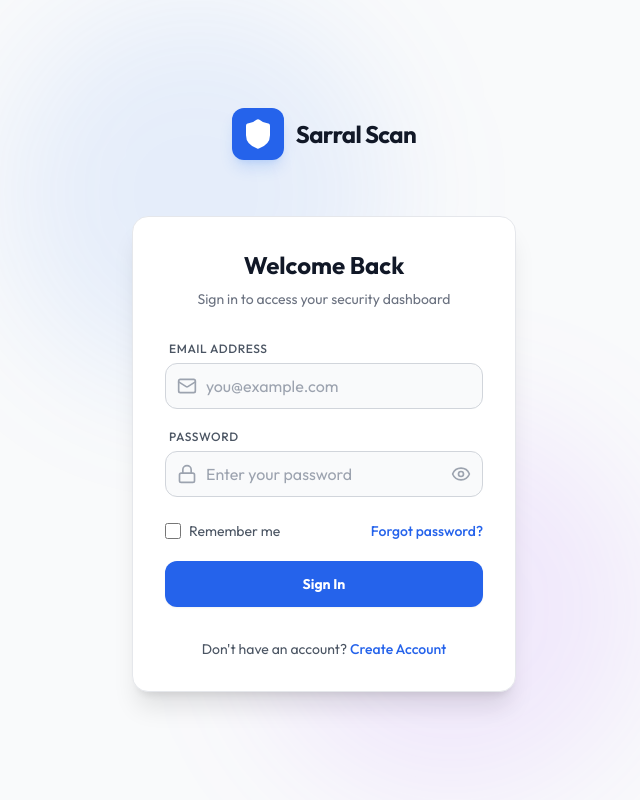
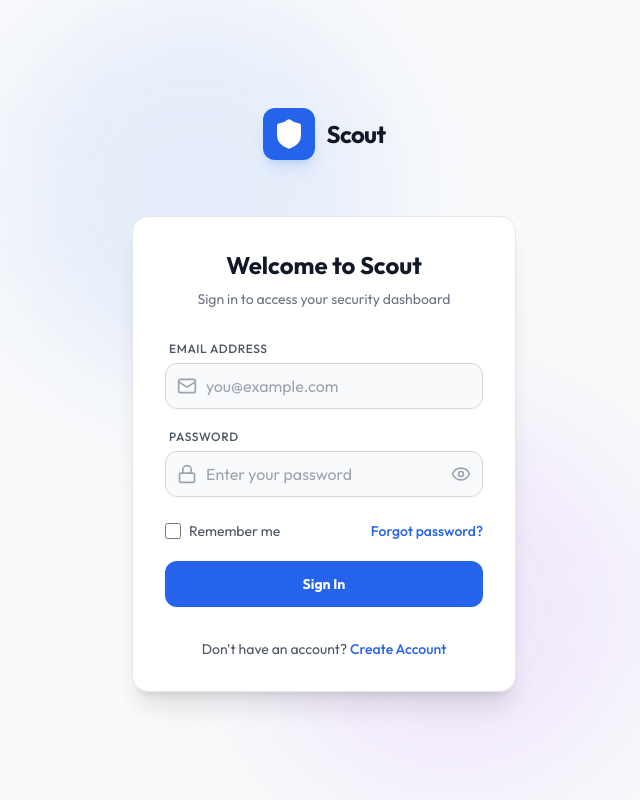
Before and after one commit to reddy-bhavesh/sarral-scan, a React (Vite) app in the folder frontend/: page /login in a window 1280 px wide. Shown: the whole page, without its empty margins (316-956 px from the left). Built offline with nearby package versions, Linux system fonts and the light colour scheme; no server answers.

Commit message:
Changed webapp name to Scout

```diff
--- a/frontend/index.html
+++ b/frontend/index.html
@@ -4,7 +4,7 @@
     <meta charset="UTF-8" />
     <link rel="icon" type="image/svg+xml" href="/vite.svg" />
     <meta name="viewport" content="width=device-width, initial-scale=1.0" />
-    <title>Sarral Scan</title>
+    <title>Scout</title>
   </head>
   <body>
     <div id="root"></div>
--- a/frontend/src/components/Sidebar.tsx
+++ b/frontend/src/components/Sidebar.tsx
@@ -20,7 +20,7 @@ const Sidebar = () => {
                 <div className="bg-blue-600 p-2 rounded-lg">
                     <Shield className="w-6 h-6 text-white" />
                 </div>
-                <span className="text-xl font-bold text-gray-900 dark:text-white">Sarral Scan</span>
+                <span className="text-xl font-bold text-gray-900 dark:text-white">Scout</span>
             </div>
 
             <nav className="flex-1 p-4 space-y-2">
--- a/frontend/src/pages/Login.tsx
+++ b/frontend/src/pages/Login.tsx
@@ -46,14 +46,14 @@ const Login = () => {
                         <div className="p-2.5 bg-blue-600 rounded-xl shadow-lg shadow-blue-500/20">
                             <Shield className="w-8 h-8 text-white fill-current" />
                         </div>
-                        <span className="text-2xl font-bold tracking-tight">Sarral Scan</span>
+                        <span className="text-2xl font-bold tracking-tight">Scout</span>
                     </div>
                 </div>
 
                 {/* Login Card */}
                 <div className="bg-white dark:bg-gray-900/50 backdrop-blur-xl border border-gray-200 dark:border-gray-800 rounded-2xl p-8 shadow-xl dark:shadow-2xl">
                     <div className="text-center mb-8">
-                        <h2 className="text-2xl font-bold text-gray-900 dark:text-white mb-2">Welcome Back</h2>
+                        <h2 className="text-2xl font-bold text-gray-900 dark:text-white mb-2">Welcome to Scout</h2>
                         <p className="text-gray-500 dark:text-gray-400 text-sm">Sign in to access your security dashboard</p>
                     </div>
 
--- a/frontend/src/pages/Register.tsx
+++ b/frontend/src/pages/Register.tsx
@@ -88,7 +88,7 @@ const Register = () => {
                         <div className="p-2.5 bg-blue-600 rounded-xl shadow-lg shadow-blue-500/20">
                             <Shield className="w-8 h-8 text-white fill-current" />
                         </div>
-                        <span className="text-2xl font-bold tracking-tight">Sarral Scan</span>
+                        <span className="text-2xl font-bold tracking-tight">Scout</span>
                     </div>
                 </div>
 
```
Also changed, not shown: 2 other files (tests, documents, lock files or other folders).
